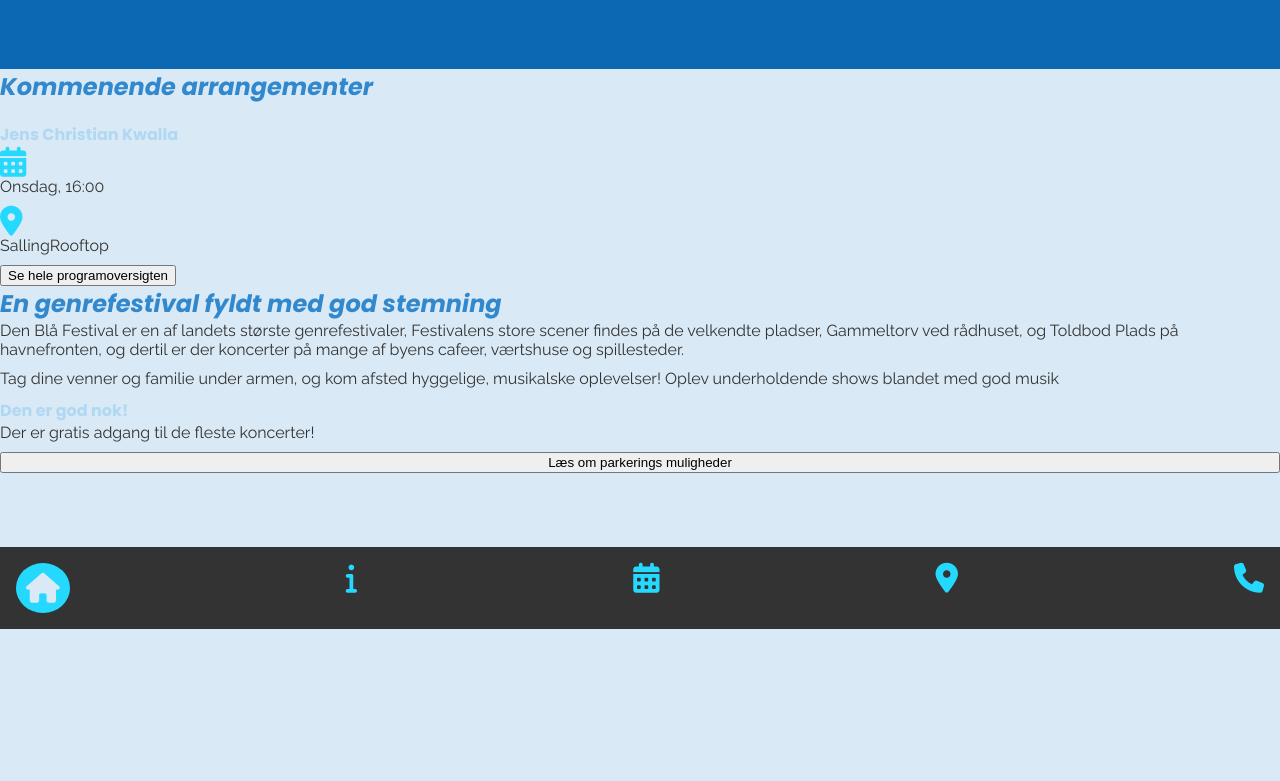
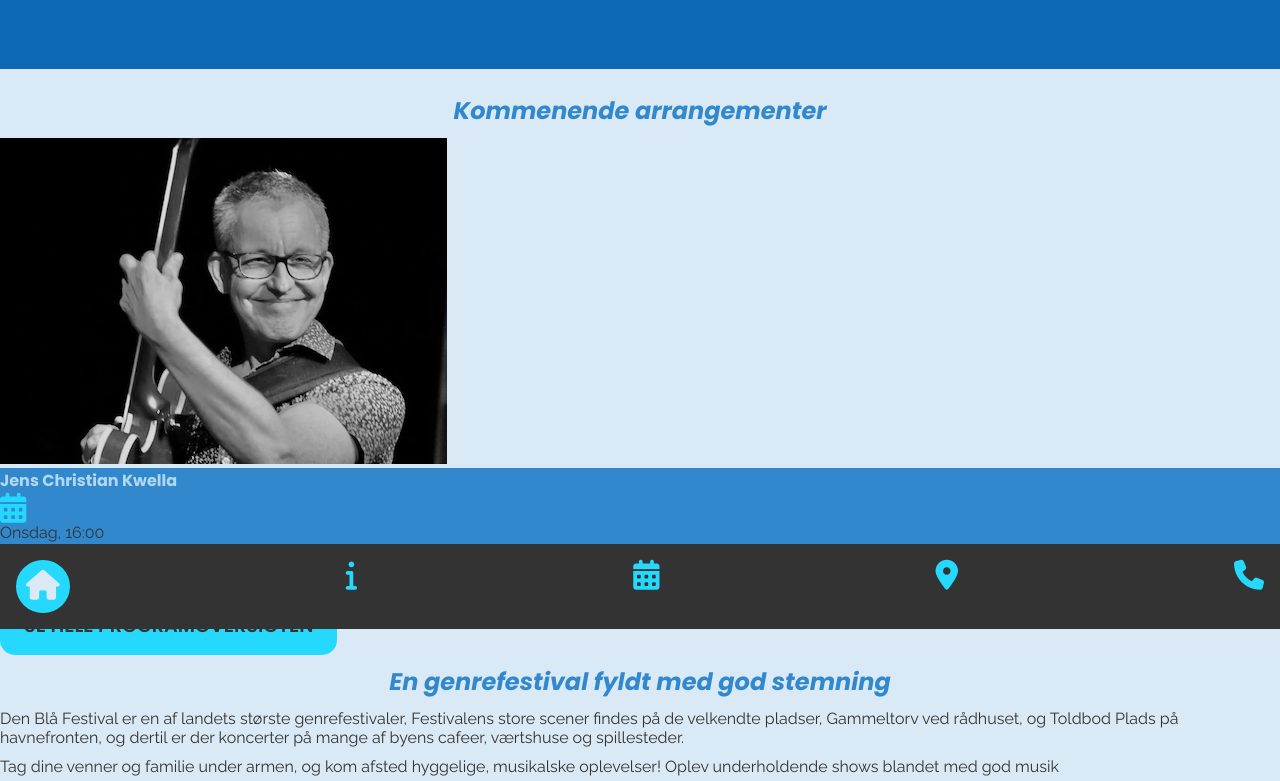
Before and after one commit to Veksoe/den-bla-festival-modul-4, a plain HTML site: page index.html in a window 1280 px wide. Shown: the part 171-952 px from the top of the page. Before the commit the page ends 800 px from the top, so only its background shows below. Drawn offline with Linux system fonts and the light colour scheme.

Commit message:
Arbejdet lidt med css til forsiden

```diff
--- a/assets/css/style.css
+++ b/assets/css/style.css
@@ -68,7 +68,7 @@ body {
 }
 
 nav {
-    position: absolute;
+    position: fixed;
     width: 100%;
     bottom: 0;
     padding: var(--standardSpacing);
@@ -127,7 +127,8 @@ h2,
 h3,
 h4,
 h5,
-h6 {
+h6,
+a {
     font-family: "Poppins", sans-serif;
 }
 
@@ -137,14 +138,17 @@ h1 {
     margin: var(--mediumSpacing) var(--standardSpacing);
     text-align: center;
     color: var(--baseTextLightColor);
+    position: relative;
 }
 
 h2 {
     font-size: 1.5rem;
     color: var(--accentColor);
     font-style: italic;
-    margin: 0px;
+    margin-top: var(--mediumSpacing);
+    margin-bottom: var(--smallSpacing);
     color: var(--primaryColor);
+    text-align: center;
 }
 
 h3 {
@@ -166,14 +170,41 @@ p {
 }
 
 /* --- BUTTONS --- */
-a .btn {
+.btn {
     background: var(--interactableColor);
     padding: var(--standardSpacing) var(--mediumSpacing);
     text-decoration: none;
     text-transform: uppercase;
+    color: var(--baseTextDarkColor);
+    border-radius: 15px;
+    font-size: 1.2rem;
+    font-weight: 600;
 }
 
-a .btn:hover {
+.btn:hover {
     background: var(--hoverButtonColor);
     transform: scale(1.1);
+    transition: 0.3s;
 }
+
+/* --- INFORMATION CARDS --- */
+section .informationCard{
+    background-color: var(--primaryColor);
+}
+
+.callout{
+    background-color: var(--accentColor);
+    padding: var(--largeSpacing);
+    text-align: center;
+    margin-inline: 20px;
+}
+
+.callout h3{
+    font-size: 1.3rem;
+}
+
+.callout p{
+    color: var(--secondaryColor);
+    font-weight: 600;
+    font-size: 1.1rem;
+}
--- a/index.html
+++ b/index.html
@@ -28,48 +28,70 @@
     </header>
 
     <main>
-      <article>
+      <section>
         <h2>Kommenende arrangementer</h2>
 
-        <img src="" alt="" />
-        <h3>Jens Christian Kwalla</h3>
+        <img
+          src="./assets/img/JensChristianKwellaDuo.jpg"
+          alt="billede af Jens Christian Kwella i sort og hvid"
+        />
+
+        <article class="informationCard">
+          <h3>Jens Christian Kwella</h3>
           <i class="fa-solid fa-calendar-days"></i>
           <p>Onsdag, 16:00</p>
           <i class="fa-solid fa-location-dot"></i>
           <p>SallingRooftop</p>
-
-        <button>Se hele programoversigten</button>
         </article>
 
+        <a class="btn" href="./programoversigt.html">Se hele programoversigten</a>
+      </section>
+
+      <section>
         <article>
           <h2>En genrefestival fyldt med god stemning</h2>
           <p>
-          Den Blå Festival er en af landets største genrefestivaler, Festivalens
-          store scener findes på de velkendte pladser, Gammeltorv ved rådhuset,
-          og Toldbod Plads på havnefronten, og dertil er der koncerter på mange
-          af byens cafeer, værtshuse og spillesteder.
+            Den Blå Festival er en af landets største genrefestivaler,
+            Festivalens store scener findes på de velkendte pladser, Gammeltorv
+            ved rådhuset, og Toldbod Plads på havnefronten, og dertil er der
+            koncerter på mange af byens cafeer, værtshuse og spillesteder.
           </p>
           <p>
             Tag dine venner og familie under armen, og kom afsted hyggelige,
-          musikalske oplevelser! Oplev underholdende shows blandet med god musik
+            musikalske oplevelser! Oplev underholdende shows blandet med god
+            musik
           </p>
         </article>
 
-      <article>
+        <article class="callout">
           <h3>Den er god nok!</h3>
           <p>Der er gratis adgang til de fleste koncerter!</p>
         </article>
+      </section>
 
-      <button>Læs om parkerings muligheder</button>
-
-      <article></article>
-      <article></article>
+      <section>
+        <a class="btn" href="./general-info.html">Læs om parkerings muligheder</a>
+        <article>
+            <article>
+                <a href=""></a>
+            </article>
+        </article>
+        <article>
+            <article>
+                <a href=""><img src="./assets/img/image-163.jpg" alt=""></a>
+            </article>
+        </article>
+      </section>
     </main>
 
     <nav class="flex justifyBetween">
-      <a class="active" href="./index.html"><i class="fa-solid fa-house"></i></a>
+      <a class="active" href="./index.html"
+        ><i class="fa-solid fa-house"></i
+      ></a>
       <a href="./general-info.html"><i class="fa-solid fa-info"></i></a>
-      <a href="./programoversigt.html"><i class="fa-solid fa-calendar-days"></i></a>
+      <a href="./programoversigt.html"
+        ><i class="fa-solid fa-calendar-days"></i
+      ></a>
       <a href="./kortoversigt.html"><i class="fa-solid fa-location-dot"></i></a>
       <a href="./kontakt.html"><i class="fa-solid fa-phone"></i></a>
     </nav>
```
Also changed, not shown: assets/img/JensChristianKwellaDuo.jpg (added), assets/img/image-163.jpg (added). Lines whose indentation alone changed are shown as unchanged.
